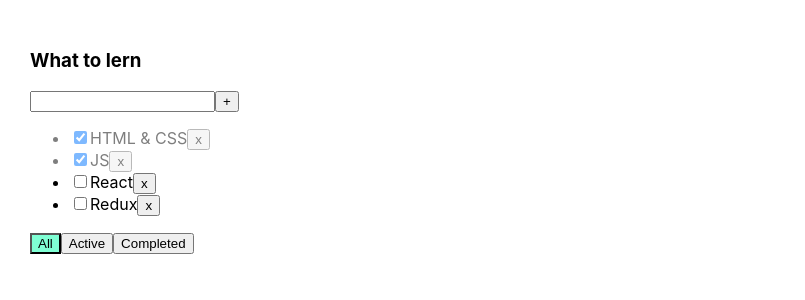
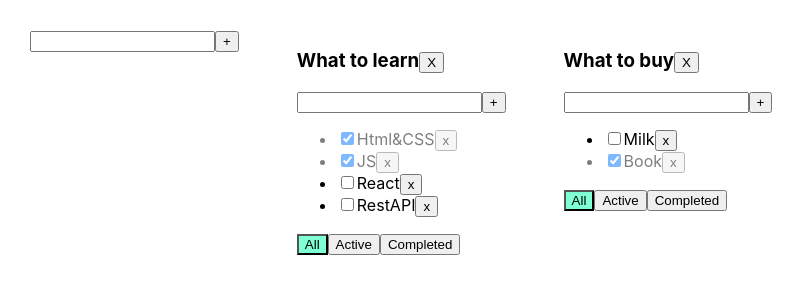
Before and after one commit to UrazbakhtinIVE/Todo-LearnProject, a React (Vite) app: page / in a window 1280 px wide. Shown: the top 300 px of the page, without its empty margins (0-805 px from the left). Built offline with nearby package versions, Linux system fonts and the light colour scheme.

Commit message:
New function for create new Todo.Refactor code.

```diff
--- /dev/null
+++ b/src/AddItemForm.tsx
@@ -0,0 +1,41 @@
+import {ChangeEvent, KeyboardEvent, useState} from "react";
+
+type AddItemFormPropsType = {
+    addItem: (title: string) => void
+}
+
+export function AddItemForm(props: AddItemFormPropsType) {
+    const [title, setTitle] = useState("")
+    const [error, setError] = useState<string | null>(null)
+    const onNewTitleChangeHandler = (e: ChangeEvent<HTMLInputElement>) => {
+        setTitle(e.currentTarget.value)
+    }
+
+    const onKeyPressHandler = (e: KeyboardEvent<HTMLInputElement>) => {
+        setError(null);
+        if (e.key === "Enter") {
+            addTask();
+        }
+    }
+
+    const addTask = () => {
+        if (title.trim() === "") {
+            setError("Title is require")
+        } else {
+            props.addItem(title.trim())
+            setTitle("")
+        }
+    }
+    return <>
+        <div>
+            <input value={title}
+                   onChange={onNewTitleChangeHandler}
+                   onKeyDown={onKeyPressHandler}
+                   className={error ? "error" : ""}
+            />
+            <button onClick={addTask}>+</button>
+            {error && <div className="error-message">{error}</div>}
+
+        </div>
+    </>
+}
--- a/src/App.tsx
+++ b/src/App.tsx
@@ -2,67 +2,126 @@ import './App.css'
 import {TaskType, ToDoList} from "./ToDoList.tsx";
 import {useState} from "react";
 import {v1} from 'uuid';
+import {AddItemForm} from "./AddItemForm.tsx";
 
 export type  FilterValuesType = "all" | "completed" | "active"
 
+type ToDoListType = {
+    id: string,
+    title: string,
+    filter: FilterValuesType
+}
+
+type TasksStateType ={
+    [key:string]:Array<TaskType>
+}
+
 function App() {
 
-    const [tasks, setTasks] = useState<Array<TaskType>>([
-        { id: v1(), title:"HTML & CSS", isDone:true},
-        { id: v1(), title:"JS", isDone:true},
-        { id: v1(), title:"React", isDone:false},
-        { id: v1(), title:"Redux", isDone:false},
-    ]);
-    const [filter, setFilter] = useState<FilterValuesType>('all')
-
-    function addTask(title:string){
-        const newTask = {
-            id:v1(),
-            title:title,
-            isDone:false};
-        const newTasks = [newTask,...tasks];
-        setTasks(newTasks)
+    function  removeTask(id: string, todolistId:string){
+        const tasks = tasksObj[todolistId]
+        tasksObj[todolistId] = tasks.filter(t => t.id != id);
+        setTasks({...tasksObj})
     }
 
-    function removeTask(id:string){
-        const filterTask =  tasks.filter(t=>t.id !==id)
-        setTasks(filterTask)
+    function addTask(title: string, todolistId:string) {
+        // const newTask = {
+        //     id: v1(),
+        //     title: title,
+        //     isDone: false
+        // };
+        // const newTasks = [newTask, ...tasksObj];
+        // setTasksObj(newTasks)
+        const task = {id:v1(),title: title, isDone:false};
+        const tasks = tasksObj[todolistId];
+        tasksObj[todolistId] = [task, ...tasks];
+        setTasks({...tasksObj});
+    }
+    function addTodoList(title:string){
+        const todolist:ToDoListType={
+            id: v1(),
+            filter:"all",
+            title:title
+        };
+        setTodolists([todolist, ...todolists])
+        setTasks({
+            ...tasksObj,
+            [todolist.id]:[]
+        })
+    }
+    function changeFilter(value: FilterValuesType, todoListId: string) {
+        const toDoList = todolists.find(tl=>tl.id===todoListId);
+        if(toDoList){
+            toDoList.filter=value
+            setTodolists([...todolists])
+        }
+    }
+    function changeStatus(taskId: string, isDone: boolean,todolistId:string) {
+        const tasks = tasksObj[todolistId]
+        const task = tasks.find(t=>t.id === taskId);
+        if(task){
+            task.isDone = isDone
+            setTasks({...tasksObj})
+        }
+
+    }
+    const todolistId1 = v1();
+    const todolistId2 = v1();
+    const [todolists, setTodolists] = useState<Array<ToDoListType>>([
+        {id:todolistId1, title:"What to learn", filter:"all"},
+        {id:todolistId2, title:"What to buy", filter:"all"}
+    ])
+    const removeTodoList = (todolistId:string) =>{
+        const filterTodolist = todolists.filter(tl=>tl.id !== todolistId)
+        setTodolists(filterTodolist);
+        delete tasksObj[todolistId]
+        setTasks({...tasksObj});
     }
 
-    function changeFilter(value:FilterValuesType){
-        setFilter(value)
-    }
-
-    function changeTask(taskId: string, isDone:boolean){
-        const task = tasks.find(t=>t.id===taskId)
-
-        if(task){
-           task.isDone = isDone
-       }
-
-        setTasks( [... tasks])
-
-    }
-
-    let tasksForList = tasks;
-    if(filter ==="active"){
-        tasksForList = tasks.filter(t=>!t.isDone);
-    }
-    if(filter==="completed"){
-        tasksForList = tasks.filter(t=>t.isDone);
-    }
+    const [tasksObj, setTasks] = useState<TasksStateType>({
+        [todolistId1]:[
+            {id:v1(), title:"Html&CSS", isDone:true},
+            {id:v1(), title:"JS", isDone:true},
+            {id:v1(), title:"React", isDone:false},
+            {id:v1(), title:"RestAPI", isDone:false},
+        ],
+        [todolistId2]:[
+            {id:v1(), title:"Milk", isDone: false},
+            {id: v1(), title: "Book", isDone: true}
+        ]
+    });
 
     return (
         <div className="App">
-            <ToDoList title="What to lern"
-                      tasks={tasksForList}
-                      removeTask={removeTask}
-                      changeFilter = {changeFilter}
-                      addTask={addTask}
-                      changeTaskStatus = {changeTask}
-                      filter = {filter}
-            />
+            <AddItemForm addItem={addTodoList}/>
+            {
+                todolists.map((tl) => {
+                    let tasksForTodoList = tasksObj[tl.id];
+
+                    if (tl.filter === "active") {
+                       tasksForTodoList = tasksForTodoList.filter(t=>!t.isDone);
+                    }
+                    if (tl.filter === "completed") {
+                        tasksForTodoList = tasksForTodoList.filter(t => t.isDone);
+                    }
+
+                    return <ToDoList
+                                     key={tl.id}
+                                     id={tl.id}
+                                     title={tl.title}
+                                     tasks={tasksForTodoList}
+                                     removeTask={removeTask}
+                                     changeFilter={changeFilter}
+                                     addTask={addTask}
+                                     changeTaskStatus={changeStatus}
+                                     filter={tl.filter}
+                                     removeToDoList={removeTodoList}
+                            />
+                })
+            }
+
         </div>
     )
 }
+
 export default App;
--- a/src/ToDoList.tsx
+++ b/src/ToDoList.tsx
@@ -1,5 +1,6 @@
 import {FilterValuesType} from "./App.tsx";
-import {ChangeEvent, KeyboardEvent, useState} from "react";
+import {ChangeEvent} from "react";
+import {AddItemForm} from "./AddItemForm.tsx";
 
 export type TaskType = {
     id: string,
@@ -8,79 +9,58 @@ export type TaskType = {
 }
 
 type PropsType = {
+    id:string,
     title: string
     tasks: Array<TaskType>
-    removeTask: (id: string) => void
-    changeFilter: (value: FilterValuesType) => void
-    addTask: (title: string) => void
-    changeTaskStatus: (taskId: string, isDone:boolean) => void
+    removeTask: (id: string, todolistId:string) => void
+    changeFilter: (value: FilterValuesType, toDoListId:string) => void
+    addTask: (title: string, id: string) => void
+    changeTaskStatus: (taskId: string, isDone:boolean, todolistId:string) => void
     filter:FilterValuesType
+    removeToDoList:(id: string) => void
 }
 
 export const ToDoList = (props: PropsType) => {
-    const [title, setTitle] = useState("")
-    const [error, setError] = useState<string | null>(null)
-    const onNewTitleChangeHandler = (e: ChangeEvent<HTMLInputElement>) => {
-        setTitle(e.currentTarget.value)
+    const removeToDolist =()=>{
+        props.removeToDoList(props.id)
     }
-    const onKeyPressHandler = (e: KeyboardEvent<HTMLInputElement>) => {
-        setError(null);
-        if (e.key === "Enter") {
-            props.addTask(title)
-            setTitle("")
-        }
-    }
-    const addTask = () => {
-        if(title.trim()===""){
-            setError("Title is require")
-        }
-        else {
-            props.addTask(title)
-            setTitle("")
-        }
 
-
-    }
     const onAllTasksFilterHandler = () => {
         {
-            props.changeFilter("all")
+            props.changeFilter("all",props.id)
         }
     }
     const onActiveTasksFilterHandler = () => {
         {
-            props.changeFilter("active")
+            props.changeFilter("active",props.id)
         }
     }
     const onCompletedTasksFilterHandler = () => {
-        props.changeFilter("completed")
+        props.changeFilter("completed",props.id)
+    }
+
+    const addTask=(title:string)=>{
+        props.addTask(title, props.id)
     }
 
     return (
         <div>
-            <h3>{props.title}</h3>
-            <div>
-                <input value={title}
-                       onChange={onNewTitleChangeHandler}
-                       onKeyDown={onKeyPressHandler}
-                       className={error ? "error" : ""}
-                />
-                <button onClick={addTask}>+</button>
-                {error && <div className="error-message">{error}</div>}
-
-            </div>
+            <h3>{props.title}
+                <button onClick={removeToDolist} >X</button>
+            </h3>
+            <AddItemForm  addItem={addTask}/>
             <ul>
                 {props.tasks.map(t => {
-
-                    const onRemoveHandler = () => {props.removeTask(t.id)}
+                    const onRemoveHandler = () => {props.removeTask(t.id, props.id)}
 
                     const onChangeHandler =(e:ChangeEvent<HTMLInputElement>)=>{
-                           props.changeTaskStatus(t.id, e.currentTarget.checked)
+                        const newIsDoneValue = e.currentTarget.checked;
+                           props.changeTaskStatus(t.id, newIsDoneValue, props.id)
                     }
 
-                    return <li className={t.isDone ? "is-done" : ""}><input
-                        type="checkbox"
-                        checked={t.isDone}
-                        onChange={onChangeHandler}
+                    return <li key={t.id} className={t.isDone ? "is-done" : ""}>
+                        <input type="checkbox" onChange={onChangeHandler} checked={t.isDone}
+
                         /><span>{t.title}</span>
                         <button onClick={onRemoveHandler}>x</button>
                     </li>
```
